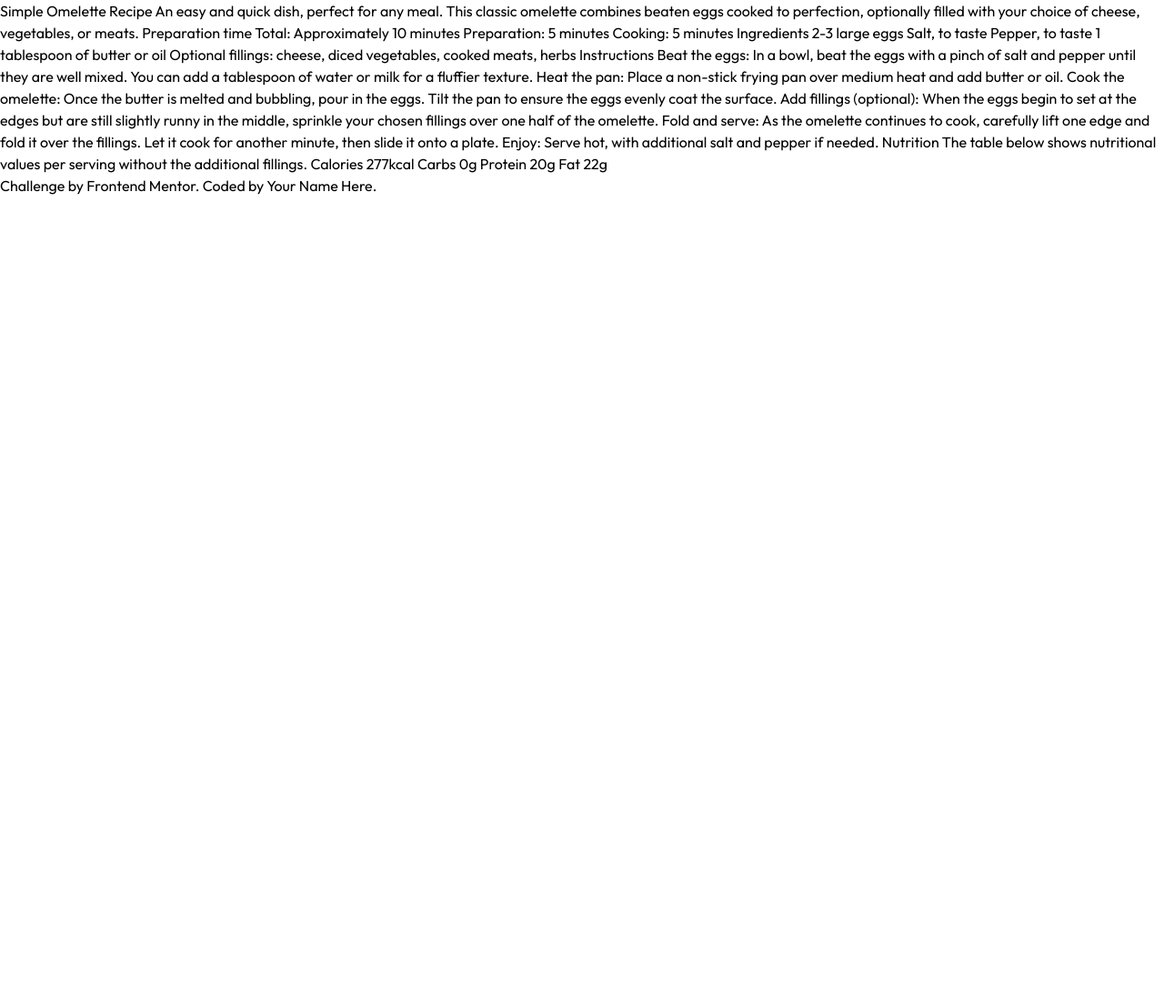
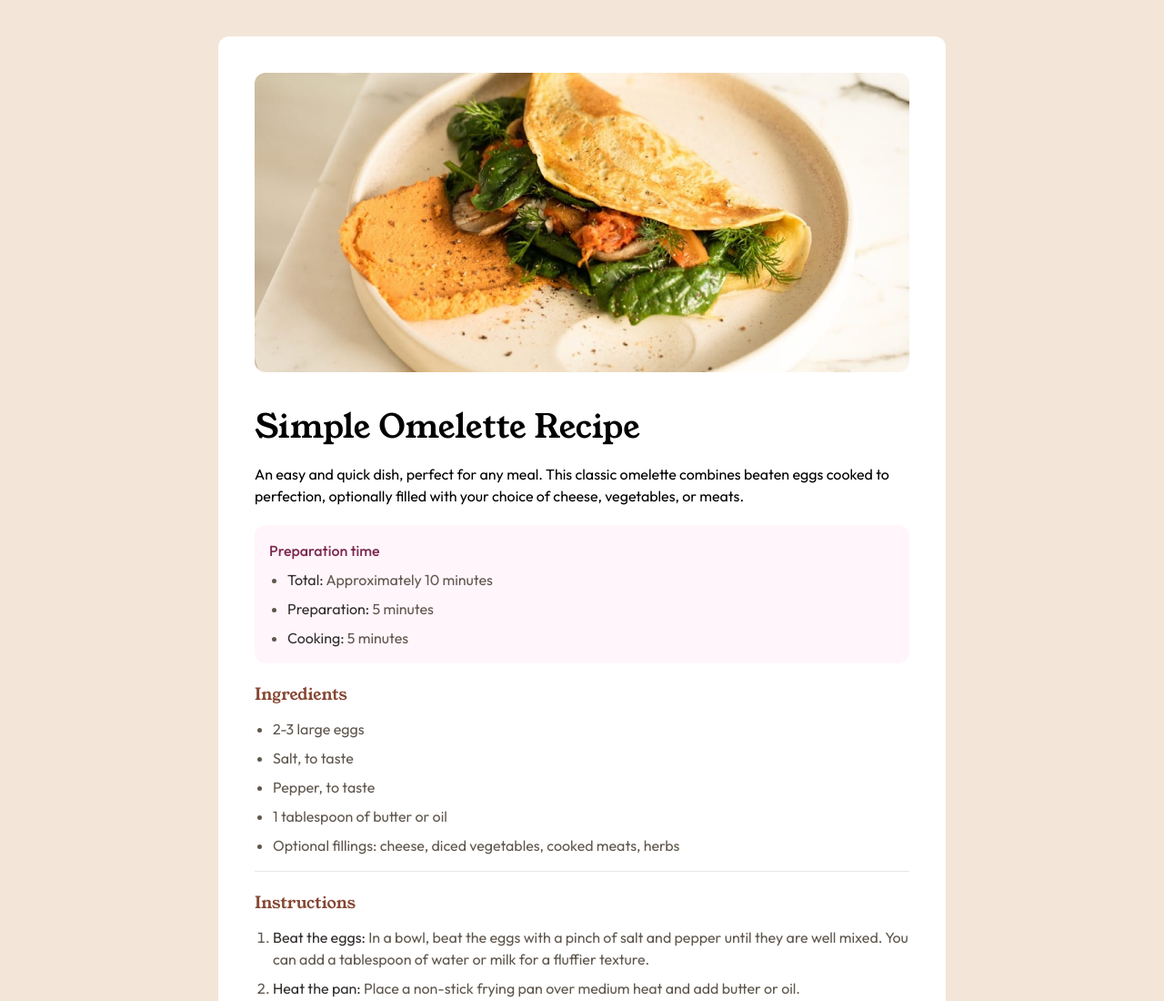
Before and after one commit to mg-wunna/frontend-mentor--recipe-page, a website: page index.html in a window 1280 px wide. Shown: the top 1100 px of the page at 91% size. Before the commit the page ends 800 px from the top, so only its background shows below. Drawn offline with Linux system fonts and the light colour scheme.

Commit message:
feat: 🎸 add recipe page ui ux design

```diff
--- a/index.html
+++ b/index.html
@@ -1,75 +1,123 @@
 <!DOCTYPE html>
 <html lang="en">
   <head>
-  <meta charset="UTF-8">
-  <meta name="viewport" content="width=device-width, initial-scale=1.0"> <!-- displays site properly based on user's device -->
+    <meta charset="UTF-8" />
+    <meta name="viewport" content="width=device-width, initial-scale=1.0" />
+    <!-- displays site properly based on user's device -->
 
-  <link rel="icon" type="image/png" sizes="32x32" href="./assets/images/favicon-32x32.png">
+    <link
+      rel="icon"
+      type="image/png"
+      sizes="32x32"
+      href="./assets/images/favicon-32x32.png"
+    />
 
     <title>Frontend Mentor | Recipe page</title>
 
     <!-- Feel free to remove these styles or customise in your own stylesheet 👍 -->
-  <link rel="stylesheet" href="./fonts.css">
-  <link rel="stylesheet" href="./style.min.css">
+    <link rel="stylesheet" href="./fonts.css" />
+    <link rel="stylesheet" href="./style.min.css" />
   </head>
-<body class="font-outfit">
+  <body class="bg-eggshell font-outfit">
+    <div
+      class="bg-white w-screen lg:w-[800px] lg:mx-auto lg:my-10 rounded-xl shadow-sm p-10"
+    >
+      <img class="rounded-xl" src="./assets/images/image-omelette.jpeg" />
+      <h1 class="my-10 mb-5 text-4xl font-young-serif">
+        Simple Omelette Recipe
+      </h1>
+      <p>
+        An easy and quick dish, perfect for any meal. This classic omelette
+        combines beaten eggs cooked to perfection, optionally filled with your
+        choice of cheese, vegetables, or meats.
+      </p>
+      <div class="bg-rose-white rounded-xl p-4 mt-5">
+        <h2 class="text-dark-raspberry font-medium mb-2">Preparation time</h2>
+        <ul
+          class="list-disc ml-5 space-y-2 [&>li]:text-wenge-brown [&>li>span]:text-dark-charcoal"
+        >
+          <li><span>Total:</span> Approximately 10 minutes</li>
+          <li><span>Preparation:</span> 5 minutes</li>
+          <li><span>Cooking:</span> 5 minutes</li>
+        </ul>
+      </div>
+      <h2 class="mt-5 font-young-serif text-lg mb-3 text-nutmeg">
+        Ingredients
+      </h2>
+      <ul class="list-disc ml-5 space-y-2 [&>li]:text-wenge-brown">
+        <li>2-3 large eggs</li>
+        <li>Salt, to taste</li>
+        <li>Pepper, to taste</li>
+        <li>1 tablespoon of butter or oil</li>
+        <li>
+          Optional fillings: cheese, diced vegetables, cooked meats, herbs
+        </li>
+      </ul>
+      <hr class="text-nutmeg my-4" />
+      <h2 class="mt-5 font-young-serif text-lg mb-3 text-nutmeg">
+        Instructions
+      </h2>
+      <ol
+        class="list-decimal ml-5 space-y-2 text-nutmeg [&>li>span]:text-dark-charcoal [&>li]:text-wenge-brown"
+      >
+        <li>
+          <span>Beat the eggs:</span> In a bowl, beat the eggs with a pinch of
+          salt and pepper until they are well mixed. You can add a tablespoon of
+          water or milk for a fluffier texture.
+        </li>
+        <li>
+          <span>Heat the pan:</span> Place a non-stick frying pan over medium
+          heat and add butter or oil.
+        </li>
+        <li>
+          <span>Cook the omelette:</span> Once the butter is melted and
+          bubbling, pour in the eggs. Tilt the pan to ensure the eggs evenly
+          coat the surface.
+        </li>
+        <li>
+          <span>Add fillings (optional):</span> When the eggs begin to set at
+          the edges but are still slightly runny in the middle, sprinkle your
+          chosen fillings over one half of the omelette.
+        </li>
 
-  Simple Omelette Recipe
+        <li>
+          <span>Fold and serve:</span> As the omelette continues to cook,
+          carefully lift one edge and fold it over the fillings. Let it cook for
+          another minute, then slide it onto a plate.
+        </li>
 
-  An easy and quick dish, perfect for any meal. This classic omelette combines beaten eggs cooked
-  to perfection, optionally filled with your choice of cheese, vegetables, or meats.
-
-  Preparation time
-
-  Total: Approximately 10 minutes
-  Preparation: 5 minutes
-  Cooking: 5 minutes
-
-  Ingredients
-
-  2-3 large eggs
-  Salt, to taste
-  Pepper, to taste
-  1 tablespoon of butter or oil
-  Optional fillings: cheese, diced vegetables, cooked meats, herbs
-
-  Instructions
-
-  Beat the eggs: In a bowl, beat the eggs with a pinch of salt and pepper until they are well mixed.
-  You can add a tablespoon of water or milk for a fluffier texture.
-
-  Heat the pan: Place a non-stick frying pan over medium heat and add butter or oil.
-
-  Cook the omelette: Once the butter is melted and bubbling, pour in the eggs. Tilt the pan to ensure
-  the eggs evenly coat the surface.
-
-  Add fillings (optional): When the eggs begin to set at the edges but are still slightly runny in the
-  middle, sprinkle your chosen fillings over one half of the omelette.
-
-  Fold and serve: As the omelette continues to cook, carefully lift one edge and fold it over the
-  fillings. Let it cook for another minute, then slide it onto a plate.
-
-  Enjoy: Serve hot, with additional salt and pepper if needed.
-
-  Nutrition
-
-  The table below shows nutritional values per serving without the additional fillings.
-
-  Calories
-  277kcal
-
-  Carbs
-  0g
-
-  Protein
-  20g
-
-  Fat
-  22g
-
-  <div class="attribution">
-    Challenge by <a href="https://www.frontendmentor.io?ref=challenge" target="_blank">Frontend Mentor</a>.
-    Coded by <a href="#">Your Name Here</a>.
+        <li>
+          <span>Enjoy:</span> Serve hot, with additional salt and pepper if
+          needed.
+        </li>
+      </ol>
+      <h2 class="mt-5 font-young-serif text-lg mb-3 text-nutmeg">Nutrition</h2>
+      <p class="text-wenge-brown my-4">
+        The table below shows nutritional values per serving without the
+        additional fillings.
+      </p>
+      <div
+        class="px-10 grid grid-cols-2 border-b border-solid border-light-grey py-2 text-wenge-brown"
+      >
+        <p>Calories</p>
+        <p class="text-nutmeg font-medium">277kcal</p>
+      </div>
+      <div
+        class="px-10 grid grid-cols-2 border-b border-solid border-light-grey py-2 text-wenge-brown"
+      >
+        <p>Carbs</p>
+        <p class="text-nutmeg font-medium">0g</p>
+      </div>
+      <div
+        class="px-10 grid grid-cols-2 border-b border-solid border-light-grey py-2 text-wenge-brown"
+      >
+        <p>Protein</p>
+        <p class="text-nutmeg font-medium">20g</p>
+      </div>
+      <div class="px-10 grid grid-cols-2 py-2 text-wenge-brown">
+        <p>Fat</p>
+        <p class="text-nutmeg font-medium">22g</p>
+      </div>
     </div>
   </body>
 </html>
```
Also changed, not shown: style.min.css. Lines whose indentation alone changed are shown as unchanged.
